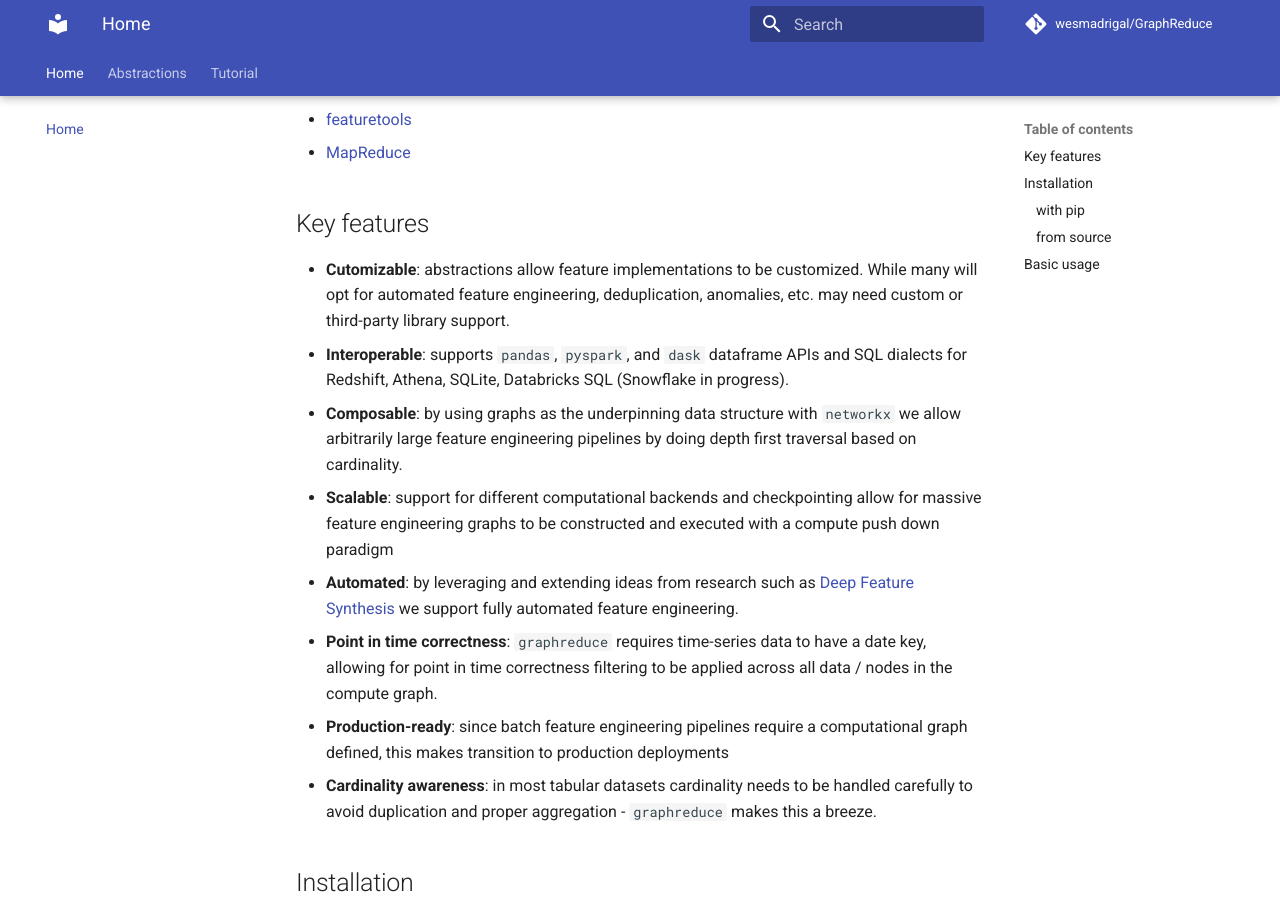
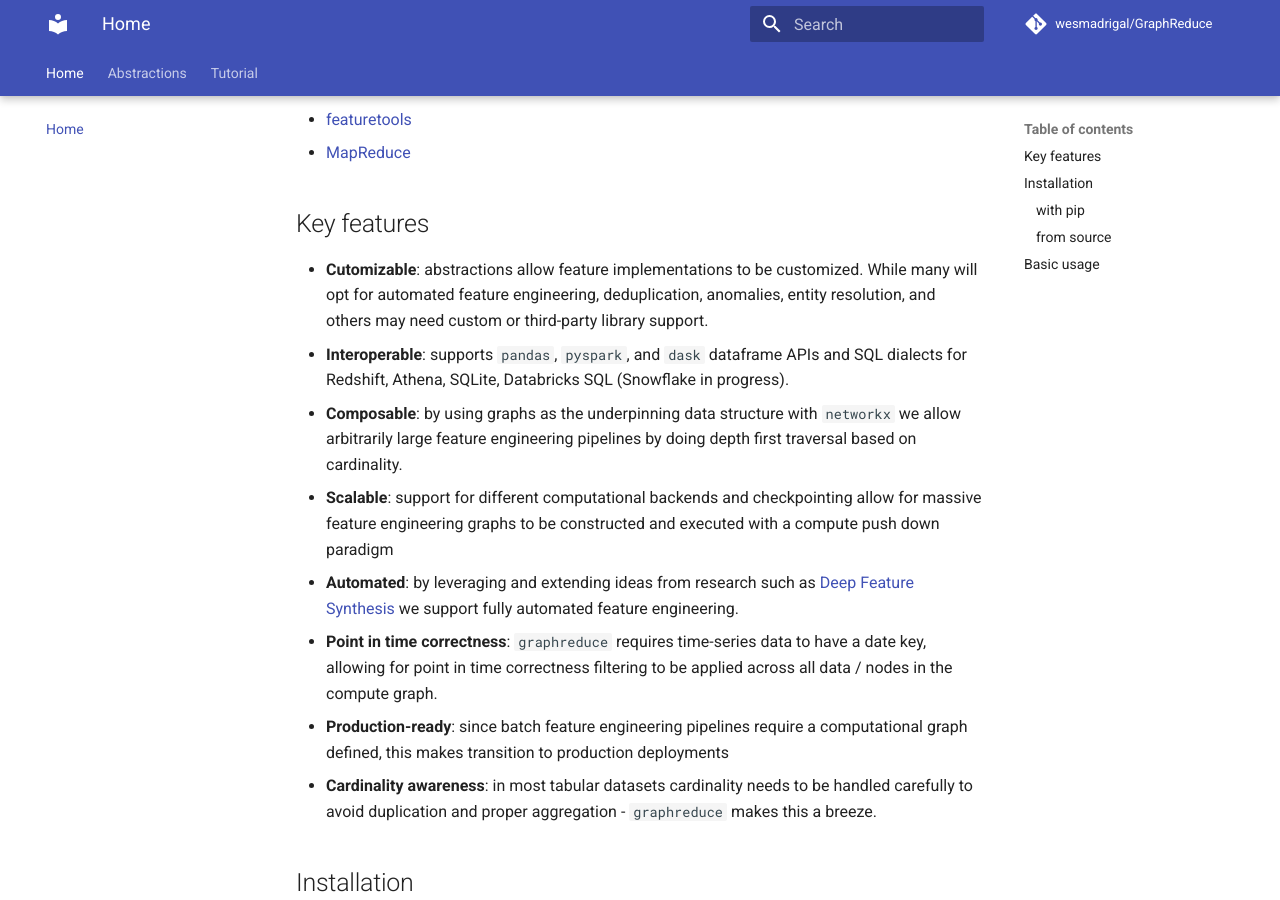
Before and after one commit to wesmadrigal/GraphReduce, an MkDocs documentation site: the page built from docs/index.md, in a window 1280 px wide and 900 px high, scrolled down 425 px. Built offline with MkDocs 1.6.1 and Material for MkDocs 9.7.7, drawn with Linux system fonts in a browser that asks for light colours; comment, search, counter and statistics services are not loaded.

Commit message:
elaborate

```diff
--- a/docs/index.md
+++ b/docs/index.md
@@ -16,7 +16,7 @@ for this project:
 
 
 ## Key features
-* <b>Cutomizable</b>: abstractions allow feature implementations to be customized.  While many will opt for automated feature engineering, deduplication, anomalies, etc. may need custom or third-party library support.
+* <b>Cutomizable</b>: abstractions allow feature implementations to be customized.  While many will opt for automated feature engineering, deduplication, anomalies, entity resolution, and others may need custom or third-party library support.
 * <b>Interoperable</b>: supports `pandas`, `pyspark`, and `dask` dataframe APIs and SQL dialects for Redshift, Athena, SQLite, Databricks SQL (Snowflake in progress).
 * <b>Composable</b>: by using graphs as the underpinning data structure with `networkx` we allow arbitrarily large feature engineering pipelines by doing depth first traversal based on cardinality.
 * <b>Scalable</b>: support for different computational backends and checkpointing allow for massive feature engineering graphs to be constructed and executed with a compute push down paradigm
```
